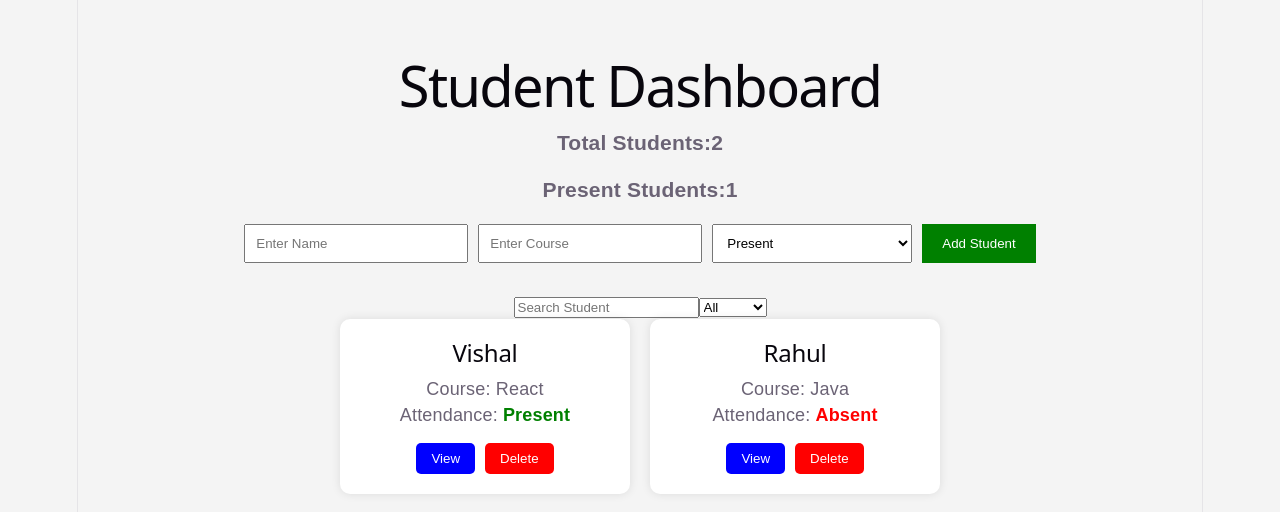
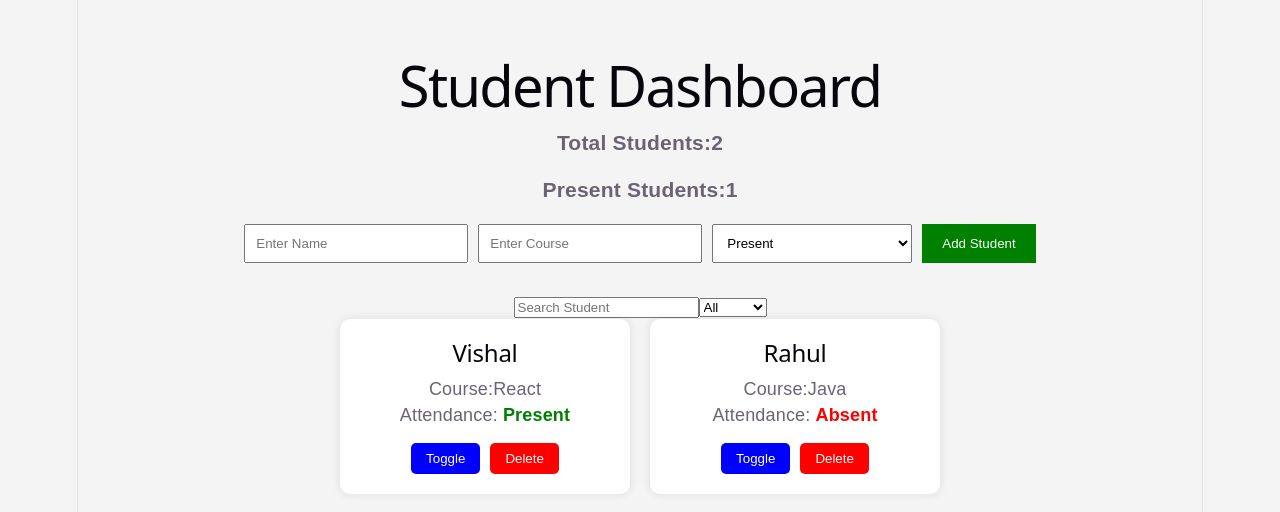
Before and after one commit to vishalkumar2501/Master_react, a React (Vite) app in the folder project_based-L/: page / in a window 1280 px wide. Shown: the top 512 px of the page. Built offline with nearby package versions, Linux system fonts and the light colour scheme.

Commit message:
update code studentcard

```diff
--- a/project_based-L/src/components/StudentCard.jsx
+++ b/project_based-L/src/components/StudentCard.jsx
@@ -1,6 +1,10 @@
 import React from "react";
 
-const StudentCard = ({ student, deleteStudent }) => {
+const StudentCard = ({
+  student,
+  deleteStudent,
+  toggleAttendance
+}) => {
 
   return (
     <div className="card">
@@ -8,7 +12,8 @@ const StudentCard = ({ student, deleteStudent }) => {
       <h2>{student.name}</h2>
 
       <p>
-        Course: {student.course}
+        Course:
+        {student.course}
       </p>
 
       <p>
@@ -26,13 +31,19 @@ const StudentCard = ({ student, deleteStudent }) => {
 
       <div className="btnContainer">
 
-        <button>
-          View
+        <button
+          onClick={() =>
+            toggleAttendance(student.id)
+          }
+        >
+          Toggle
         </button>
 
         <button
           className="deleteBtn"
-          onClick={() => deleteStudent(student.id)}
+          onClick={() =>
+            deleteStudent(student.id)
+          }
         >
           Delete
         </button>
```
